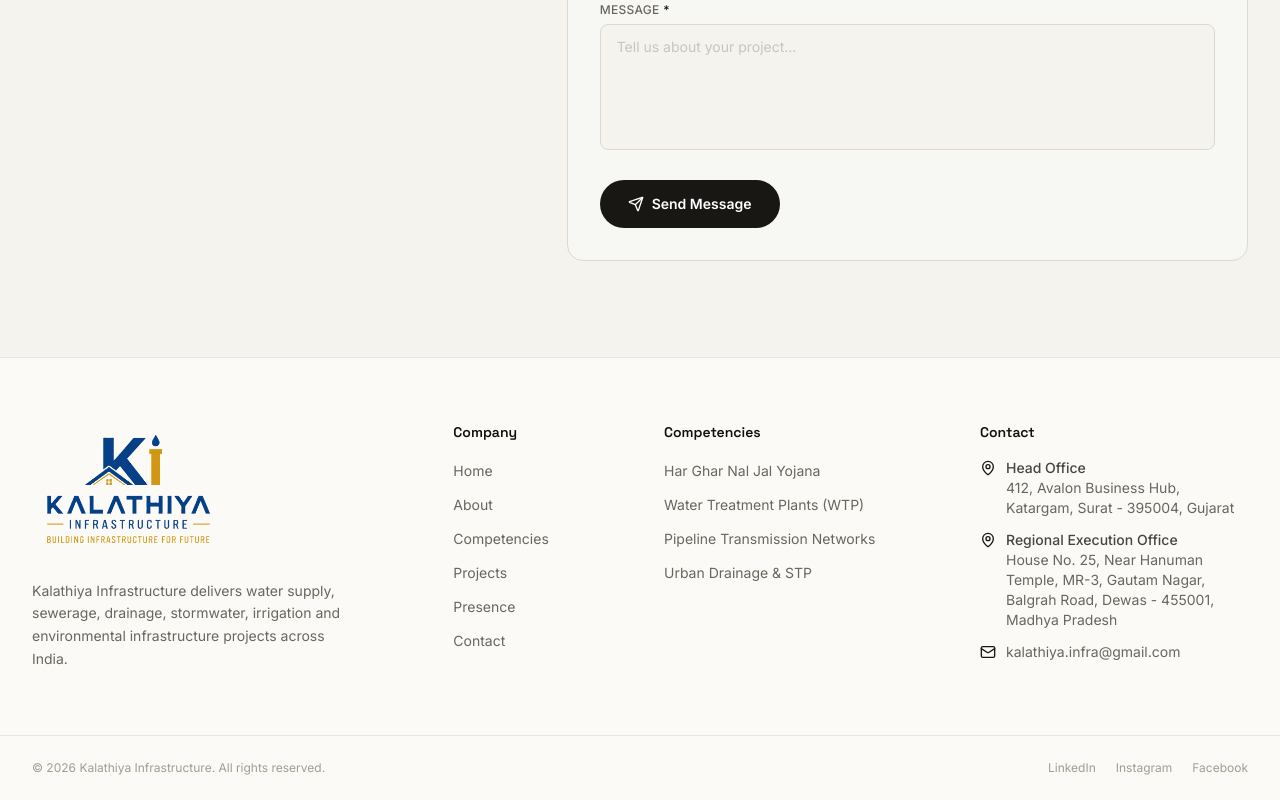
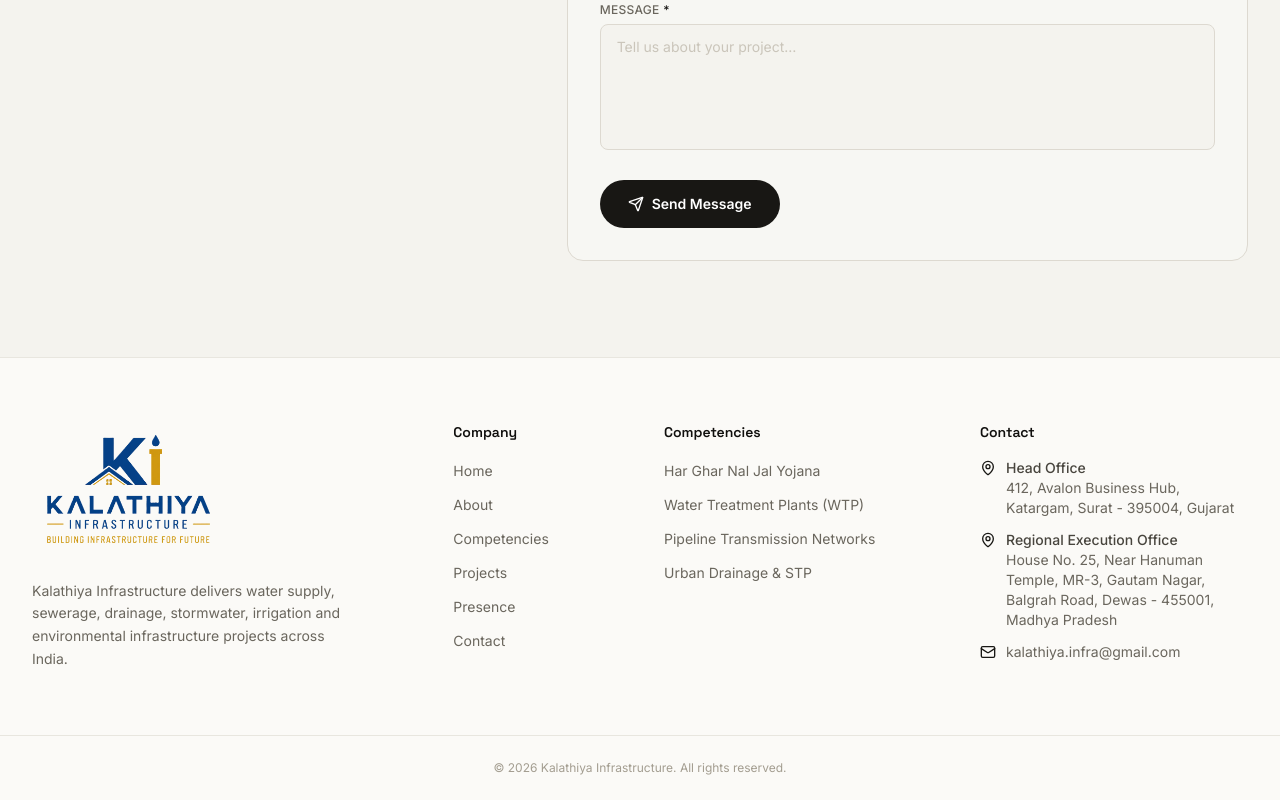
Before and after one commit to Meprotech/infra-projects, a Next.js app: page /contact in a window 1280 px wide. Shown: the part 873-1673 px from the top of the page. Built offline with nearby package versions, Linux system fonts and the light colour scheme.

Commit message:
feat: add site configuration, global footer, and navigation menu overlay components

```diff
--- a/components/Footer.tsx
+++ b/components/Footer.tsx
@@ -94,21 +94,10 @@ export function Footer() {
         </div>
       </div>
 
-      <div className="section-shell relative flex flex-col items-center justify-between gap-3 border-t border-concrete-700/60 py-6 text-xs text-concrete-500 sm:flex-row">
+      <div className="section-shell relative flex justify-center border-t border-concrete-700/60 py-6 text-xs text-concrete-500">
         <p>
           © {new Date().getFullYear()} {SITE.name}. All rights reserved.
         </p>
-        <div className="flex items-center gap-5">
-          {SITE.social.map((s) => (
-            <a
-              key={s.label}
-              href={s.href}
-              className="transition-colors hover:text-accent"
-            >
-              {s.label}
-            </a>
-          ))}
-        </div>
       </div>
     </footer>
   );
--- a/components/MenuOverlay.tsx
+++ b/components/MenuOverlay.tsx
@@ -101,7 +101,7 @@ export function MenuOverlay({
               initial={{ opacity: 0 }}
               animate={{ opacity: 1 }}
               transition={{ delay: 0.5, duration: 0.6 }}
-              className="mt-10 flex flex-col gap-4 border-t border-concrete-700 pt-8 text-sm text-concrete-400 sm:flex-row sm:items-center sm:justify-between"
+              className="mt-10 border-t border-concrete-700 pt-8 text-sm text-concrete-400"
             >
               <div className="flex flex-col gap-1.5 sm:flex-row sm:gap-6">
                 <a
@@ -111,17 +111,6 @@ export function MenuOverlay({
                   {SITE.contact.email}
                 </a>
               </div>
-              <div className="flex gap-5">
-                {SITE.social.map((s) => (
-                  <a
-                    key={s.label}
-                    href={s.href}
-                    className="transition-colors hover:text-accent"
-                  >
-                    {s.label}
-                  </a>
-                ))}
-              </div>
             </motion.div>
           </nav>
         </motion.div>
--- a/data/site.ts
+++ b/data/site.ts
@@ -29,11 +29,6 @@ export const SITE = {
     ],
     email: "kalathiya.infra@gmail.com",
   },
-  social: [
-    { label: "LinkedIn", href: "#" },
-    { label: "Instagram", href: "#" },
-    { label: "Facebook", href: "#" },
-  ],
   nav: [
     { label: "Home", href: "/#home" },
     { label: "About", href: "/#about" },
```
